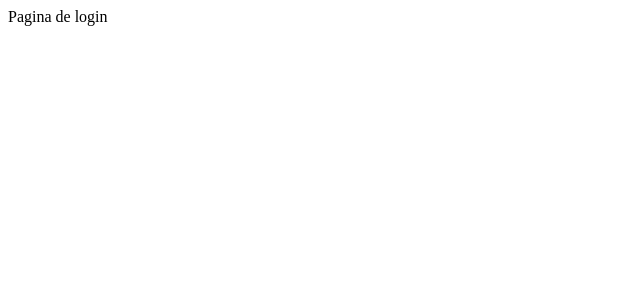
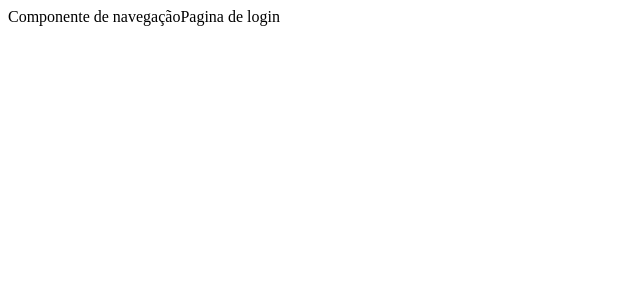
Before and after one commit to defren-gabriel/gerenciador-financas, a React (Vite) app: page / in a window 1280 px wide. Shown: the top 300 px of the page, without its empty margins (0-640 px from the left). Built offline with nearby package versions, Linux system fonts and the light colour scheme.

Commit message:
criação e adição do componente navegação no App

```diff
--- a/src/App.jsx
+++ b/src/App.jsx
@@ -1,15 +1,19 @@
 import {BrowserRouter, Routes, Route} from "react-router-dom";
 
+//paginas
 import Login from "./Paginas/Login";
 import Registro from "./Paginas/Registro";
 import Erro from "./Paginas/Erro";
 import Controle from "./Paginas/Controle";
 
+//componentes
+import Navegacao from "./Componentes/Navegacao";
+
 const App = () => {
   return (
     <main>
       <BrowserRouter>
-        {/*componente de navegação*/}
+        <Navegacao />
         <Routes>
           <Route path="/" element={<Login />} />
           <Route path="/registro" element={<Registro />} />
--- /dev/null
+++ b/src/Componentes/Navegacao/index.jsx
@@ -0,0 +1,9 @@
+const Navegacao = () => {
+    return(
+        <>
+            Componente de navegação
+        </>
+    );
+}
+
+export default Navegacao;
```
